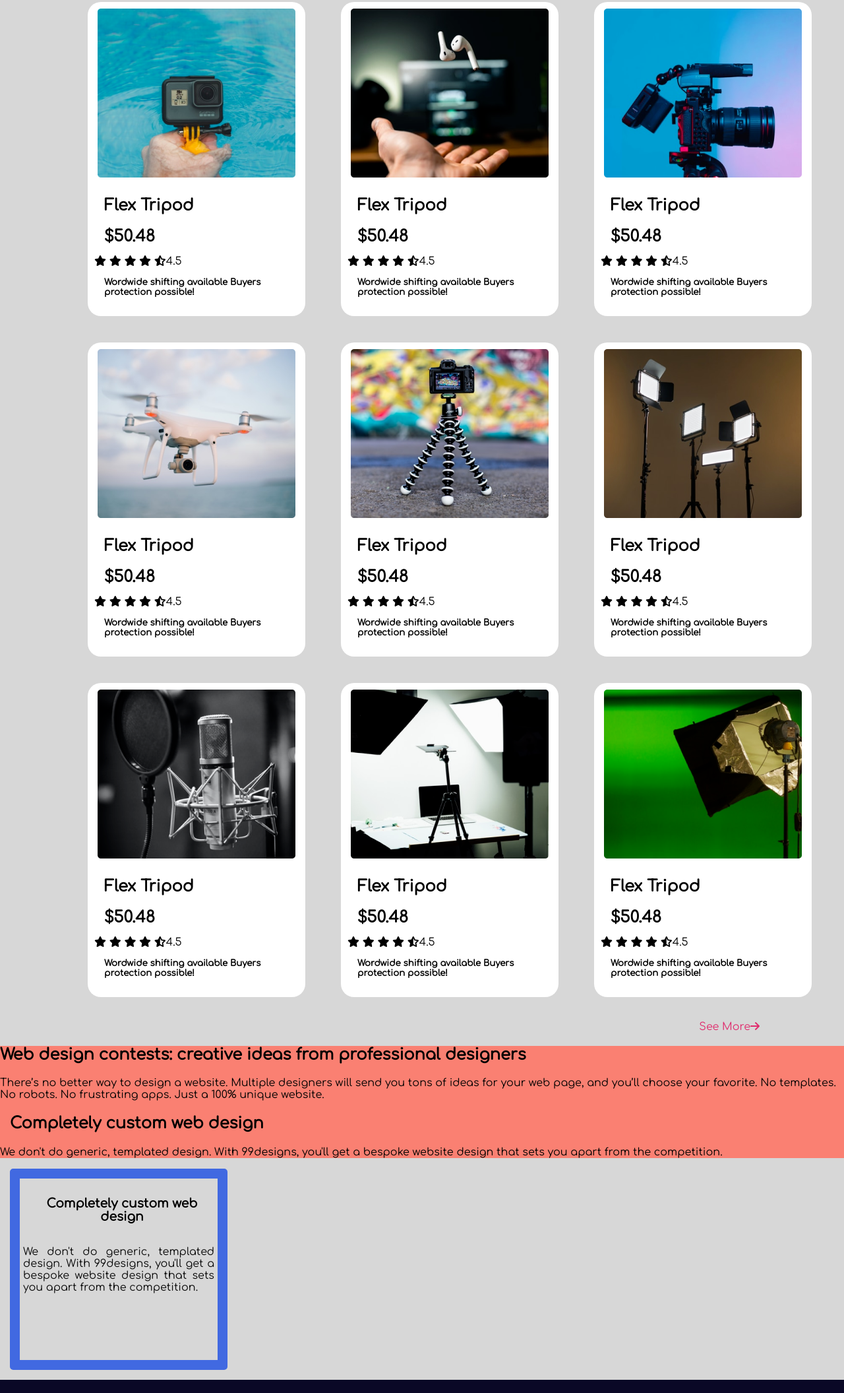
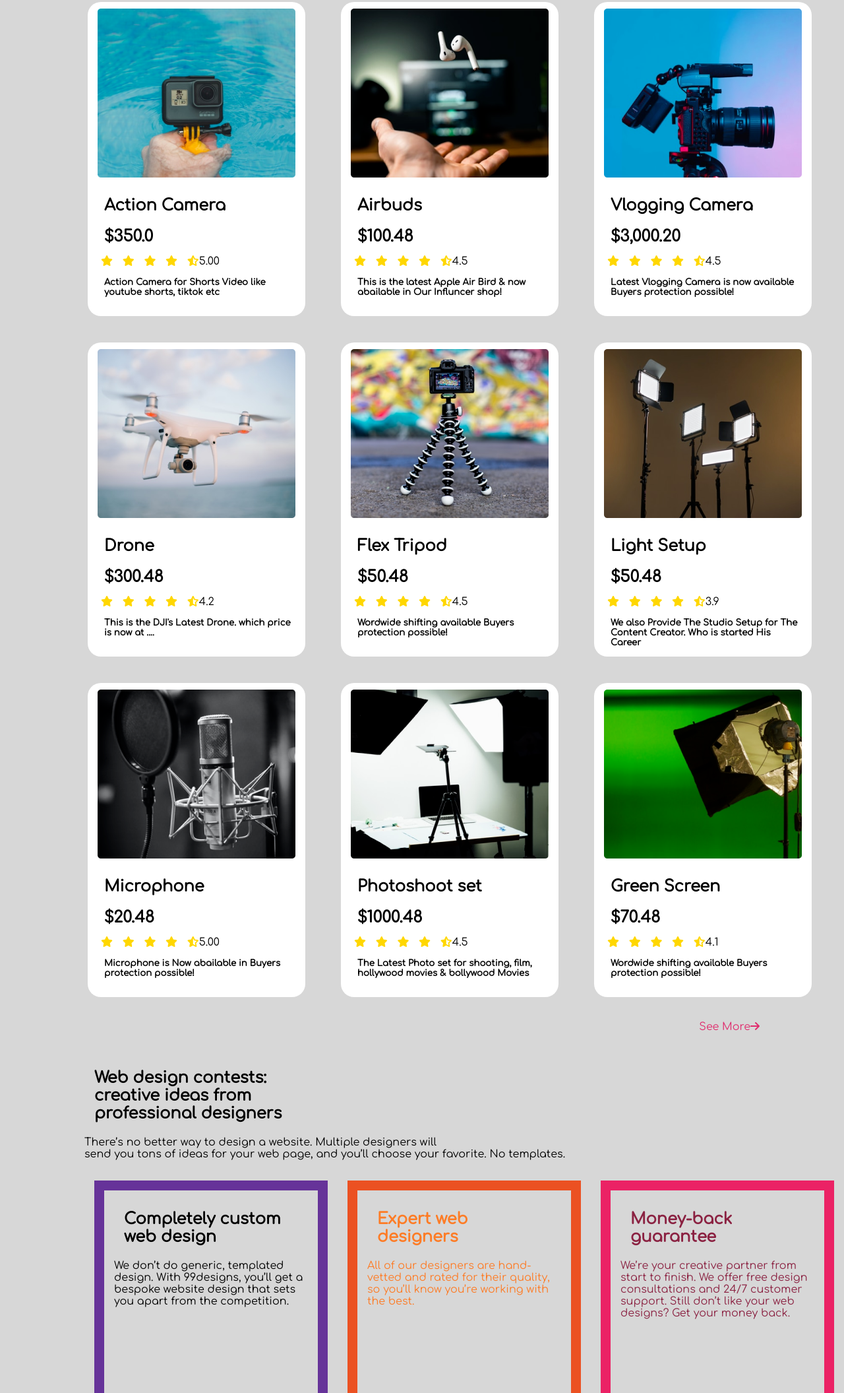
Before and after one commit to JawadJisan/assignment-2, a plain HTML site: page index.html in a window 1280 px wide. Shown: the part 689-2800 px from the top of the page at 66% size. Drawn offline with Linux system fonts and the light colour scheme.

Commit message:
Project Done

```diff
--- a/index.html
+++ b/index.html
@@ -33,7 +33,7 @@
         <section class="top-section">
             <div class="title-info">
                 <h1>Start your Journey as<br> Influencer</h1>
-                <h3>An online store may also be called an e-web-store, e-shop, e-store, Internet shop ..</h3>
+                <h3>An online store may also be called an e-web-<br> store, e-shop, e-store, Internet shop ..</h3>
                 <a href="" class="button">add to cert<i class="fas fa-arrow-right"></i></a>
             </div>
             <div class="title-img">
@@ -54,15 +54,15 @@
                         <img src="images/action.png" alt="">
                     </div>
                     <div class="product-info">
-                        <h1>Flex Tripod</h1>
-                    <h2>$50.48</h2>
+                        <h1>Action Camera</h1>
+                    <h2>$350.0</h2>
                     <i class="fas fa-star"></i>
                     <i class="fas fa-star"></i>
                     <i class="fas fa-star"></i>
                     <i class="fas fa-star"></i>
-                    <i class="fas fa-star-half-alt"></i>4.5
-                    <h5>Wordwide shifting available
-                        Buyers protection possible!</h5>
+                    <i class="fas fa-star-half-alt"></i>5.00
+                    <h5>Action Camera for Shorts Video
+                        like youtube shorts, tiktok etc</h5>
                     </div>
                 </div>
                 <div class="product">
@@ -70,15 +70,15 @@
                         <img src="images/airpod.png" alt="">
                     </div>
                     <div class="product-info">
-                        <h1>Flex Tripod</h1>
-                    <h2>$50.48</h2>
+                        <h1>Airbuds</h1>
+                    <h2>$100.48</h2>
                     <i class="fas fa-star"></i>
                     <i class="fas fa-star"></i>
                     <i class="fas fa-star"></i>
                     <i class="fas fa-star"></i>
                     <i class="fas fa-star-half-alt"></i>4.5
-                    <h5>Wordwide shifting available
-                        Buyers protection possible!</h5>
+                    <h5>This is the latest Apple Air Bird & now abailable in
+                        Our Influncer shop!</h5>
                     </div>
                 </div>
                 <div class="product">
@@ -86,14 +86,14 @@
                         <img src="images/camera.png" alt="">
                     </div>
                     <div class="product-info">
-                        <h1>Flex Tripod</h1>
-                    <h2>$50.48</h2>
+                        <h1>Vlogging Camera</h1>
+                    <h2>$3,000.20</h2>
                     <i class="fas fa-star"></i>
                     <i class="fas fa-star"></i>
                     <i class="fas fa-star"></i>
                     <i class="fas fa-star"></i>
                     <i class="fas fa-star-half-alt"></i>4.5
-                    <h5>Wordwide shifting available
+                    <h5>Latest Vlogging Camera is now available
                         Buyers protection possible!</h5>
                     </div>
                 </div>
@@ -102,15 +102,14 @@
                         <img src="images/drone.png" alt="">
                     </div>
                     <div class="product-info">
-                        <h1>Flex Tripod</h1>
-                    <h2>$50.48</h2>
+                        <h1>Drone</h1>
+                    <h2>$300.48</h2>
                     <i class="fas fa-star"></i>
                     <i class="fas fa-star"></i>
                     <i class="fas fa-star"></i>
                     <i class="fas fa-star"></i>
-                    <i class="fas fa-star-half-alt"></i>4.5
-                    <h5>Wordwide shifting available
-                        Buyers protection possible!</h5>
+                    <i class="fas fa-star-half-alt"></i>4.2
+                    <h5>This is the DJI's  Latest Drone. which price is now at ....</h5>
                     </div>
                 </div>
                 <div class="product">
@@ -134,15 +133,14 @@
                         <img src="images/lights.png" alt="">
                     </div>
                     <div class="product-info">
-                        <h1>Flex Tripod</h1>
+                        <h1>Light Setup</h1>
                     <h2>$50.48</h2>
                     <i class="fas fa-star"></i>
                     <i class="fas fa-star"></i>
                     <i class="fas fa-star"></i>
                     <i class="fas fa-star"></i>
-                    <i class="fas fa-star-half-alt"></i>4.5
-                    <h5>Wordwide shifting available
-                        Buyers protection possible!</h5>
+                    <i class="fas fa-star-half-alt"></i>3.9
+                    <h5>We also Provide The Studio Setup for The Content Creator. Who is started His Career</h5>
                     </div>
                 </div>
                 <div class="product">
@@ -150,14 +148,14 @@
                         <img src="images/mic.png" alt="">
                     </div>
                     <div class="product-info">
-                        <h1>Flex Tripod</h1>
-                    <h2>$50.48</h2>
+                        <h1>Microphone</h1>
+                    <h2>$20.48</h2>
                     <i class="fas fa-star"></i>
                     <i class="fas fa-star"></i>
                     <i class="fas fa-star"></i>
                     <i class="fas fa-star"></i>
-                    <i class="fas fa-star-half-alt"></i>4.5
-                    <h5>Wordwide shifting available
+                    <i class="fas fa-star-half-alt"></i>5.00
+                    <h5>Microphone is Now abailable in
                         Buyers protection possible!</h5>
                     </div>
                 </div>
@@ -166,15 +164,14 @@
                         <img src="images/setup.png" alt="">
                     </div>
                     <div class="product-info">
-                        <h1>Flex Tripod</h1>
-                    <h2>$50.48</h2>
+                        <h1>Photoshoot set</h1>
+                    <h2>$1000.48</h2>
                     <i class="fas fa-star"></i>
                     <i class="fas fa-star"></i>
                     <i class="fas fa-star"></i>
                     <i class="fas fa-star"></i>
                     <i class="fas fa-star-half-alt"></i>4.5
-                    <h5>Wordwide shifting available
-                        Buyers protection possible!</h5>
+                    <h5>The Latest Photo set for shooting, film, hollywood movies & bollywood Movies</h5>
                     </div>
                 </div>
                 <div class="product">
@@ -182,13 +179,13 @@
                         <img src="images/single-light.png" alt="">
                     </div>
                     <div class="product-info">
-                        <h1>Flex Tripod</h1>
-                    <h2>$50.48</h2>
+                        <h1>Green Screen</h1>
+                    <h2>$70.48</h2>
                     <i class="fas fa-star"></i>
                     <i class="fas fa-star"></i>
                     <i class="fas fa-star"></i>
                     <i class="fas fa-star"></i>
-                    <i class="fas fa-star-half-alt"></i>4.5
+                    <i class="fas fa-star-half-alt"></i>4.1
                     <h5>Wordwide shifting available
                         Buyers protection possible!</h5>
                     </div>
@@ -198,40 +195,56 @@
 
         <p class="see-more"><a href="">See More<i class="fas fa-arrow-right"></i></a></p>
 
+
         <!-- special section -->
-        <section class="special">
-            <div class="special-title">
-                <h1>Web design contests: creative ideas from professional designers
-                </h1>
-                <p>There’s no better way to design a website. Multiple designers will send you tons of ideas for your web page, and you’ll choose your favorite. No templates. No robots. No frustrating apps. Just a 100% unique website.
+
+
+        <section class="final-sec">
+            <div class="final-tltle">
+                <h2>Web design contests: <br>creative ideas from <br>professional designers
+                </h2>
+                <p>There’s no better way to design a website. Multiple designers will <br>send you tons of ideas for your web page, and you’ll choose your favorite. No templates.
                 </p>
             </div>
-
-            <div class="services">
-                <div class="service">
-                    <div class="photo">
-                        <img src="images/hover.pn" alt="">
-                    </div>
-                    <div class="service-drtail">
-                        <h2> Completely custom web design</h2>
-                    <p>We don't do generic, templated design. With 99designs, you'll get a bespoke website design that sets you apart from the competition. </p>
-                    </div>
-
+           <div class="frames">
+            <div class="frame">
+                <div class="photoo">
+                    <img src="images/hover.png" alt="">
+                </div>
+                <div class="caption">
+                    <h2>Completely custom web design</h2>
+                    <p>We don’t do generic, templated design. With 99designs, you’ll get a bespoke website design that sets you apart from the competition.</p>
                 </div>
             </div>
 
+
+            <div class="frame2">
+                <div class="photoo2">
+                    <img src="images/hov1.png" alt="">
+                </div>
+                <div class="caption">
+                    <h2>Expert web designers</h2>
+                    <p>All of our designers are hand-vetted and rated for their quality, so you’ll know you’re working with the best.</p>
+                </div>
+            </div>
+
+
+
+
+
+            <div class="frame1">
+                <div class="photoo1">
+                    <img src="images/hov2.png" alt="">
+                </div>
+                <div class="caption">
+                    <h2>Money-back guarantee</h2>
+                    <p>We’re your creative partner from start to finish. We offer free design consultations and 24/7 customer support. Still don’t like your web designs? Get your money back.</p>
+                </div>
+            </div>
+           </div>
+
         </section>
 
-
-        <div class="photo-frame">
-            <div class="photo">
-                <img src="images/hover.png" alt="">
-            </div>
-            <div class="photo-detail">
-                <h3>Completely custom web design</h3>
-                <p>We don't do generic, templated design. With 99designs, you'll get a bespoke website design that sets you apart from the competition.</p>
-            </div>
-        </div>
 
 
     <footer>
--- a/style.css
+++ b/style.css
@@ -85,6 +85,11 @@ body{
   .product-info{
       margin-left: 10px;
   }
+  .product-info i{
+    margin-left: 10px;
+    color: gold;
+}
+
 
   .product-info h1,h2,h5{
       margin: 10px;
@@ -103,80 +108,102 @@ body{
   }
 
 /* spectial section */
-.special{
-    background-color: salmon;
+.final-sec{
+    margin-top: 50px;
+    margin-bottom: 60px;
+    margin-left: 10%;
 }
-/* .service{
-    margin: 20px;
-    box-sizing: border-box;
-    border: 15px solid royalblue;
+.frames{
+    display: flex;
+}
+.frame{
     width: 300px;
-    height: 275px;
+    height: 300px;
+    margin: 15px;
+    padding: 15px;
+    border: 15px solid rebeccapurple;
     position: relative;
     overflow: hidden;
 }
-.service-drtail{
-    width: 100%;
-            border-radius: 15px;
-            height: 200px;
-}
-.photo img{
-    width: 70%;
+
+
+.photoo{
     display: none;
     position: absolute;
+    opacity: .3;
 
 }
-.service:hover .photo img{
-    display:block;
-    margin:0px;
-} */
+.photoo img{
+    text-align: center;
+    width: 300px;
+    height: 300px;
+}
+.frame:hover .photoo{
+    display: block;
+}
+.frame:hover .photoo img{
+    transform: scale(1.2) rotate(5deg);
+    transition: transform 5s ease-in-out;
+}
+
+/* new sectionnn */
+.frame1{
+    width: 300px;
+    height: 300px;
+    margin: 15px;
+    padding: 15px;
+    border: 15px solid rgb(235, 34, 101);
+    position: relative;
+    overflow: hidden;
+    color: rgb(139, 34, 66);
+}
 
 
-.photo-frame{
+.photoo1{
+    display: none;
+    position: absolute;
+    opacity: .3;
+
+}
+.photoo1 img{
+    text-align: center;
     width: 300px;
-    height: 275px;
-    border: 15px solid royalblue;
-    border-radius: 5px;
-    position: relative;
-    margin: 15px;
-    /* overflow: hidden; */
+    height: 300px;
 }
-.photo{
-    /* visibility: hidden; */
-    display:none;
-    position: absolute;
-
-    /* width: 100%; */
-    border-radius: 15px;
-    /* height: 200px; */
-}
-.photo-detail{
-    /* display: none; */
-    position: absolute;
-    width: 300px;
-    top: 0;
-}
-.photo-frame:hover.photo{
+.frame1:hover .photoo1{
     display: block;
 }
-.photo-detail h3{
-    text-align: center;
-    color: rgb(0, 0, 0);
+.frame1:hover .photoo1 img{
+    transform: scale(1.2) rotate(5deg);
+    transition: transform 5s ease-in-out;
 }
-.photo-detail p{
-    color: rgb(8, 8, 8);
-    text-align: justify;
-    padding: 5px;
+
+/* frame -2 */
+.frame2{
+    width: 300px;
+    height: 300px;
+    margin: 15px;
+    padding: 15px;
+    border: 15px solid rgb(235, 81, 34);
+    position: relative;
+    overflow: hidden;
+    color: rgb(253, 124, 38);
+}
+
+
+.photoo2{
+    display: none;
+    position: absolute;
+    opacity: .3;
 
 }
-.photo-frame:hover .photo img{
-    transform: scale(1.5) rotate(-360deg);
-    transition: transform 5s ease-in-out ;
-    /* grid-template-columns: repeat(6,100px);
-    flex-direction:;
-    flex-wrap: ;
-    translate: ;
-    position: ; */
+.photoo2 img{
+    text-align: center;
+    width: 300px;
+    height: 300px;
+}
+.frame2:hover .photoo2{
+    display: block;
 }
 
 
@@ -202,6 +229,7 @@ body{
       padding: 10px;
       font-size: 30px;
   }
+
 
 
 
@@ -243,15 +271,18 @@ body{
           display: grid;
           grid-template-columns: repeat(1, 1fr);
       }
+      .frames{
+        display: flex;
+        flex-direction: column;
+    }
 
 
 }
 
+/* When The divice width 552px to 1000px */
 
   @media screen and (max-width: 1000px) and (min-width: 552px){
-    body{
-        background-color: rgb(205, 50, 128);
-     }
+
     .heading a {
         display: block;
         width: 100%;
```
